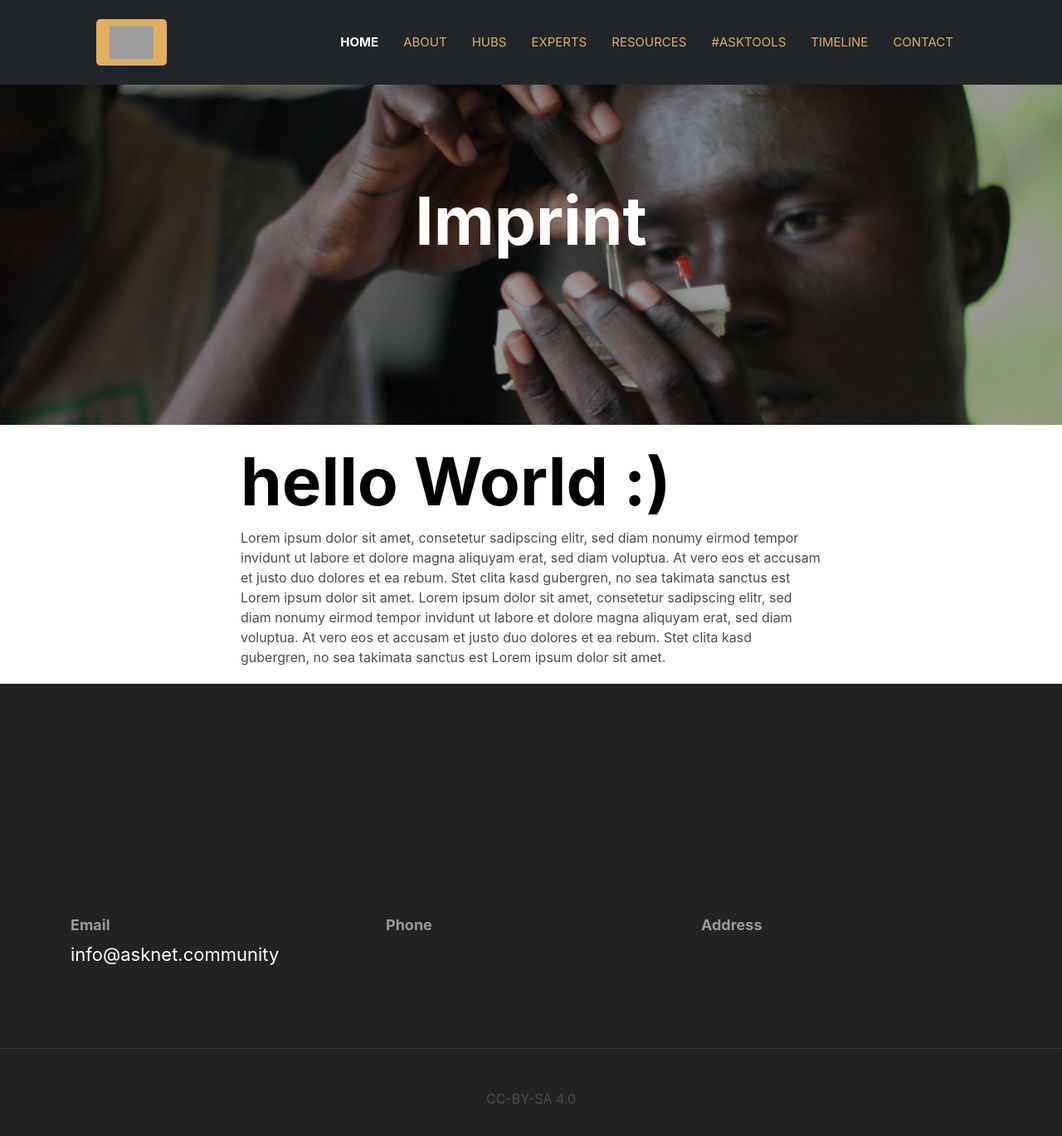
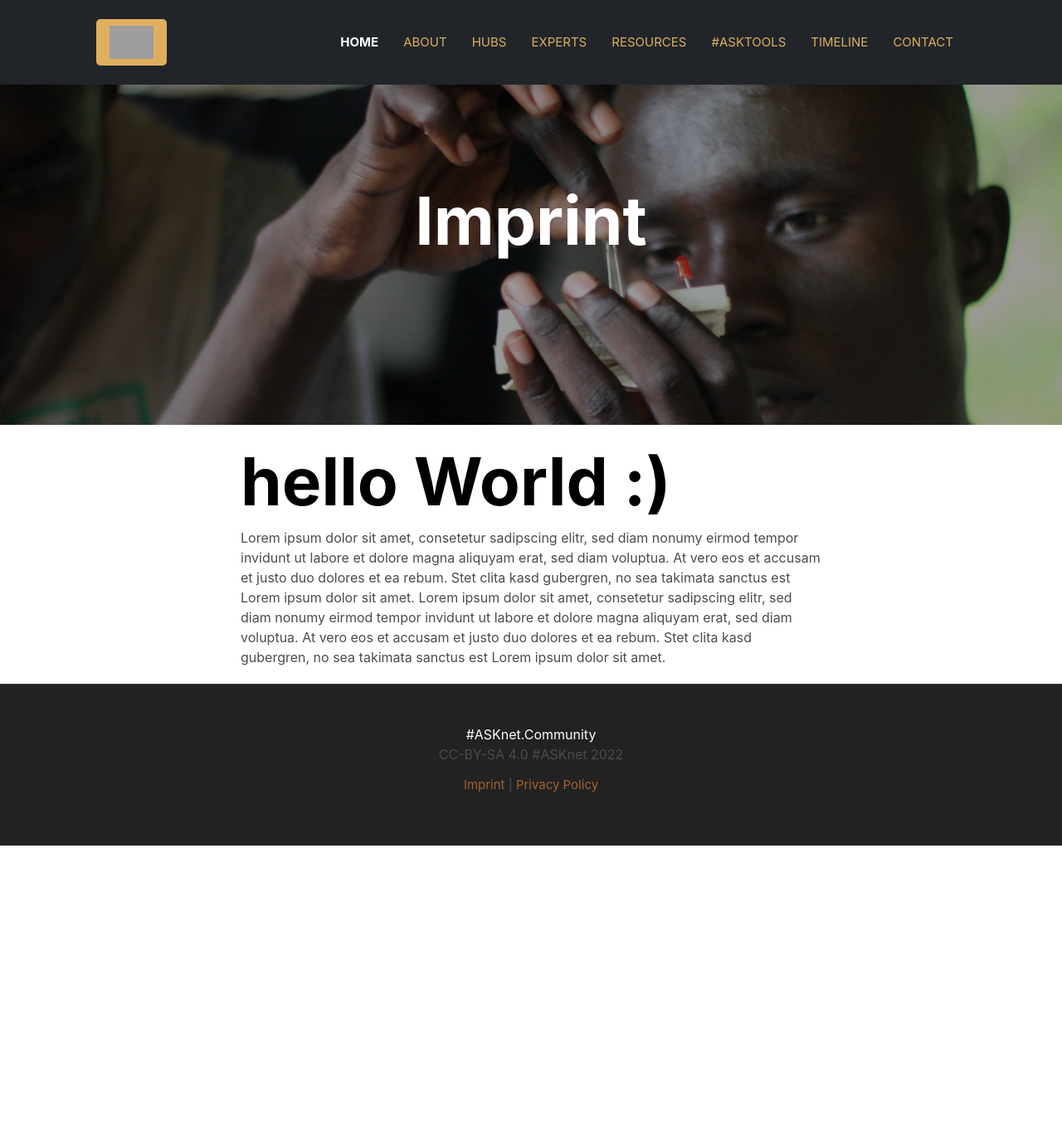
Before and after one commit to ASKnetCommunity/ASKnet.Community, a Jekyll site: the page built from _pages/imprint.md, in a window 1280 px wide and 1400 px high, scrolled down 102 px. Shown: the top 1369 px of the window at 83% size. Built offline with Jekyll 4.4.1, drawn with Linux system fonts in a browser that asks for light colours; after the commit the page ends 1121 px from its top, so only the background shows below that.

Commit message:
Styled Footer

```diff
--- a/_data/settings.yml
+++ b/_data/settings.yml
@@ -8,7 +8,7 @@ description: "Access to Skills & Knowledge network"
 email: info@asknet.community
 phone:
 address:
-copyright: CC-BY-SA 4.0 #ASKnet 2022
+copyright: "CC-BY-SA 4.0 #ASKnet 2022"
 screenshot: https://raw.githubusercontent.com/ASKnetCommunity/ASKnet.Community/51b8d4f7a3a772eb2a55968b721b98bb657db161/screenshot.png
 
 menu:
--- a/_includes/footer.html
+++ b/_includes/footer.html
@@ -1,5 +1,6 @@
 <!-- footer -->
 <footer class="bg-dark footer-section">
+  <!--
   <div class="section">
     <div class="container">
       <div class="row">
@@ -18,8 +19,9 @@
       </div>
     </div>
   </div>
+  -->
   <div class="border-top text-center border-dark py-5">
-    <p class="mb-0 text-light">{{site.data.settings.copyright | markdownify}}</p>
+    <p class="mb-0 text-white">#ASKnet.Community {{site.data.settings.copyright | markdownify}}<a href="{{ site.baseurl }}/imprint/">Imprint</a> | <a href="{{ site.baseurl }}/privacy-policy/">Privacy Policy</a></p>
   </div>
 </footer>
 <!-- /footer -->
--- a/assets/scss/templates/_homepage.scss
+++ b/assets/scss/templates/_homepage.scss
@@ -197,29 +197,3 @@
 }
 
 /* /testimonial */
-
-/* footer */
-.footer-section {
-  padding-top: 200px;
-}
-
-.section-on-footer {
-  margin-bottom: -250px;
-}
-
-.shadow-down {
-  position: relative;
-
-  &::before {
-    position: absolute;
-    content: "";
-    box-shadow: 0px 0px 80.75px 14.25px rgba(224, 241, 255, 0.34);
-    height: 100%;
-    width: 100%;
-    left: 0;
-    top: 0;
-    z-index: -1;
-  }
-}
-
-/* /footer */
```
